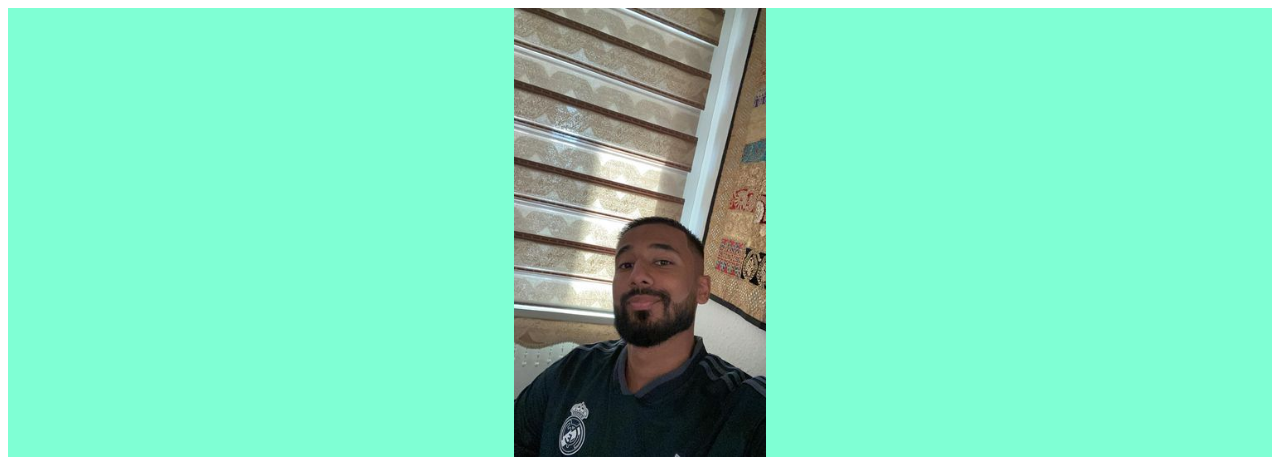
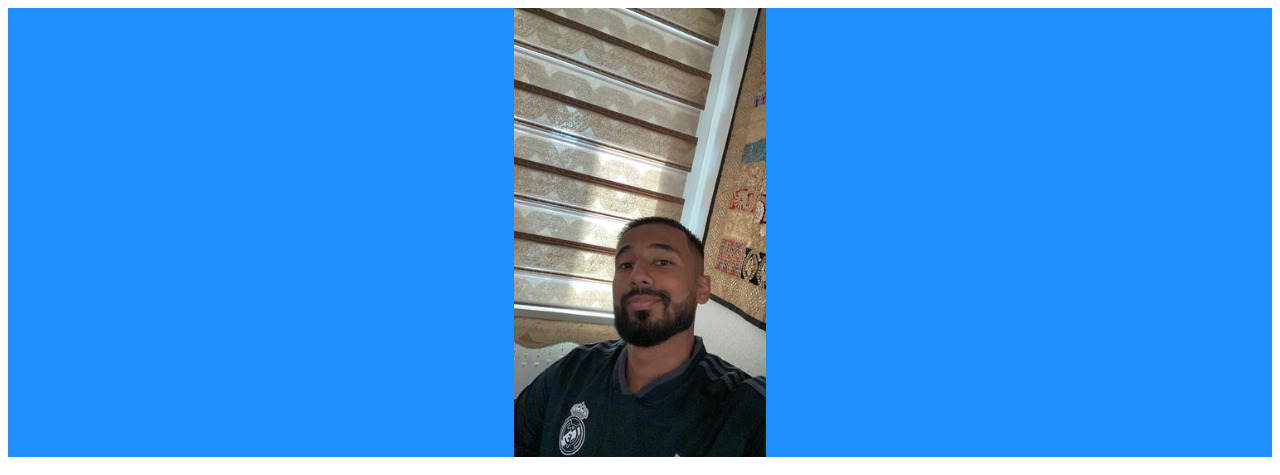
Before and after one commit to Pabloammarito/Portfolio, a plain HTML site: page index.html in a window 1280 px wide. Shown: the top 475 px of the page. Drawn offline with Linux system fonts and the light colour scheme.

Commit message:
Create som ccs and html
make background -color

```diff
--- a/main.css
+++ b/main.css
@@ -39,7 +39,7 @@
 
 
  header{
-     background-color: aquamarine;
+     background-color: dodgerblue;
 
 
  }
```
Also changed, not shown: index.html (+1 -0 lines).
